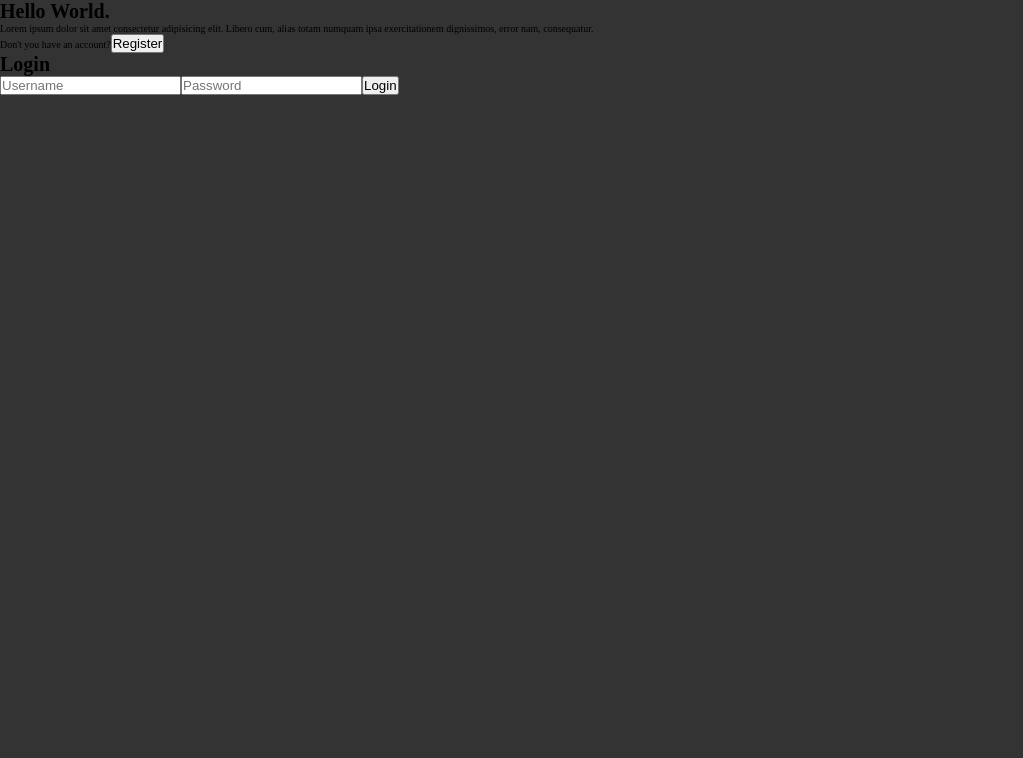
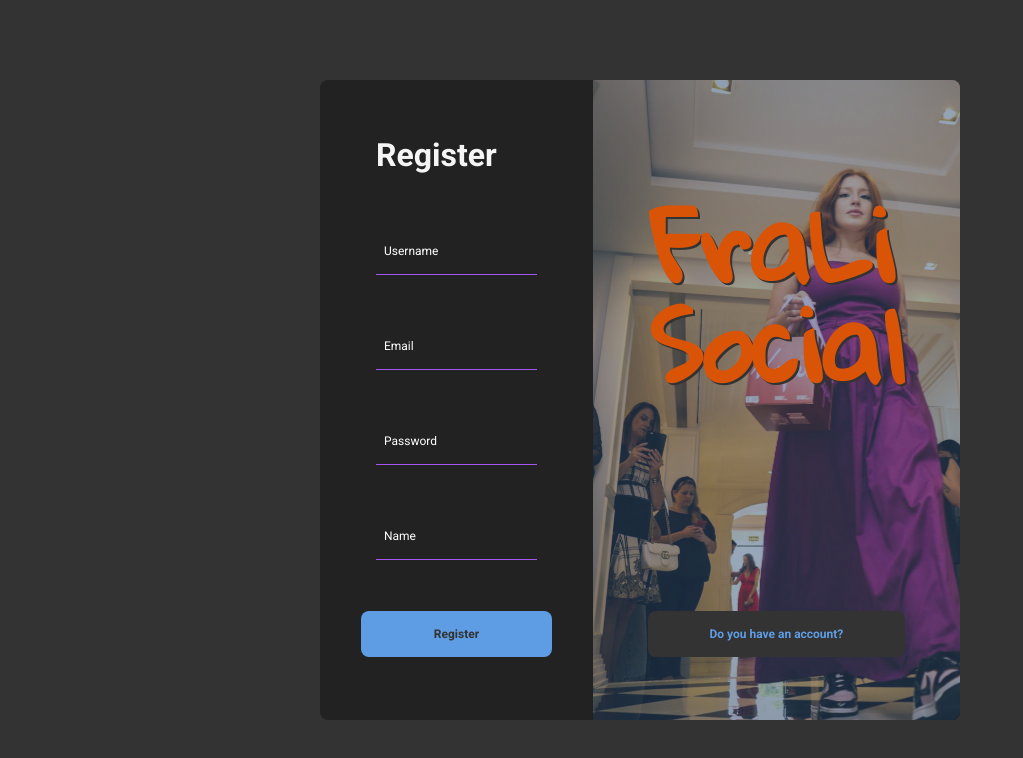
Before and after one commit to SirLucasLima/SocialMediaClient, a React (Vite) app: page /register in a window 1280 px wide. Shown: the top 758 px of the page, without its empty margins (0-1023 px from the left). Built offline with nearby package versions, Linux system fonts and the light colour scheme.

Commit message:
sigin, signup

```diff
--- a/index.html
+++ b/index.html
@@ -1,10 +1,16 @@
 <!DOCTYPE html>
 <html lang="en">
   <head>
+
+    <link rel="preconnect" href="https://fonts.googleapis.com">
+    <link rel="preconnect" href="https://fonts.gstatic.com" crossorigin>
+    <link href="https://fonts.googleapis.com/css2?family=Gloria+Hallelujah&family=Roboto:wght@400;500;700&display=swap" rel="stylesheet">
+
     <meta charset="UTF-8" />
     <link rel="icon" type="image/svg+xml" href="" />
     <meta name="viewport" content="width=device-width, initial-scale=1.0" />
     <title>FraLi Social</title>
+
   </head>
   <body>
     <div id="root"></div>
--- a/src/App.jsx
+++ b/src/App.jsx
@@ -1,4 +1,4 @@
-import Login from "./pages/login/Login"
+import SignUp from "./pages/SignUp/SignUp"
 
 import { darkTheme, lightTheme } from './styles/global'
 import { ThemeProvider } from 'styled-components'
@@ -6,7 +6,7 @@ import { ThemeProvider } from 'styled-components'
 export default function App() {
   return(
     <ThemeProvider theme={ darkTheme }>
-      <Login />
+      <SignUp />
     </ThemeProvider>
   )
 }
--- a/src/pages/login/stytles.jsx
+++ /dev/null
@@ -1,18 +0,0 @@
-import styled from "styled-components";
-
-export const Container = styled.div`
-  height: 100vh;
-  background-color: ${({theme}) => theme.bgSoft};
-  .card{
-    > .left{
-      h1 {
-
-      }
-
-    }
-
-    > .right{
-
-    }
-  }
-`
--- a/src/pages/register/stytles.jsx
+++ /dev/null
@@ -1,4 +0,0 @@
-import styled from "styled-components";
-
-export const Container = styled.div`
-`
--- a/src/pages/login/Login.jsx
+++ b/src/pages/signIn/SignIn.jsx
@@ -1,21 +1,15 @@
 import { Container } from "./stytles"
 
-export default function Login(){
+export default function SignIn(){
   return(
     <Container>
       <div className="card">
         <div className="left">
-          <h1>Hello World.</h1>
-          <p>
-            Lorem ipsum dolor sit amet consectetur adipisicing elit. Libero cum,
-            alias totam numquam ipsa exercitationem dignissimos, error nam,
-            consequatur.
-          </p>
-          <span>Don't you have an account?</span>
-          <button>Register</button>
+          <h1>FraLi Social</h1>
+          <button>Don't you have an account?</button>
         </div>
         <div className="right">
-          <h1>Login</h1>
+          <h1>Sign In</h1>
           <form>
             <input type="text" placeholder="Username" />
             <input type="password" placeholder="Password" />
--- /dev/null
+++ b/src/pages/signIn/stytles.jsx
@@ -0,0 +1,100 @@
+import styled from "styled-components";
+import login from "../../assets/login.jpg"
+
+export const Container = styled.div`
+  height: 100vh;
+  background-color: ${({theme}) => theme.bgSoft};
+  display: flex;
+  align-items: center;
+  justify-content: center;
+
+  button {
+    position: absolute;
+    min-width: 70%;
+    top: 83%;
+
+    padding: 1.6rem;
+    border-radius: 8px;
+    border: none;
+    font-weight: bold;
+    cursor: pointer;
+  }
+
+  .card{
+    width: 50%;
+    display: flex;
+    background-color: ${({theme}) => theme.bg};
+    border-radius: 8px;
+    height: 64rem;
+    overflow: hidden;
+
+    > .left{
+      flex: 1;
+      position: relative;
+
+      padding: 5.6rem;
+      display: flex;
+      flex-direction: column;
+      align-items: center;
+
+      background: linear-gradient(rgba(49, 81, 117, 0.498), rgba(49, 81, 117, 0.5)), url(${login}), center;
+      background-size: cover;
+
+      h1 {
+        font-size: 10rem;
+        line-height: 10rem;
+        margin-top: 5.6rem;
+
+        font-family: 'Gloria Hallelujah', cursive;
+        color: ${({theme}) => theme.logo};
+        text-shadow: 2px 2px ${({theme}) => theme.bgSoft};
+      }
+
+      button {
+        background-color: ${({theme}) => theme.bgSoft};
+        color: ${({theme}) => theme.blue};
+      }
+
+    }
+
+    > .right{
+      flex: 1;
+      position: relative;
+
+      padding: 5.6rem;
+      display: flex;
+      flex-direction: column;
+      gap: 5.4rem;
+
+      h1 {
+        font-size: 3.2rem;
+        color: ${({theme}) => theme.textColor};
+      }
+
+      form {
+        display: flex;
+        align-items: center;
+        flex-direction: column;
+        gap: 4.8rem;
+
+        input {
+          width: 100%;
+          border: none;
+          padding: 1.6rem .8rem;
+          background-color: transparent;
+          color: ${({theme}) => theme.textColor};
+          border-bottom: 1px solid ${({theme}) => theme.purple};
+
+          &::placeholder {
+            color: white;
+          }
+        }
+
+        button {
+          background-color: ${({theme}) => theme.blue};
+          color: ${({theme}) => theme.bgSoft};
+        }
+      }
+    }
+  }
+`
--- /dev/null
+++ b/src/pages/signUp/SignUp.jsx
@@ -0,0 +1,24 @@
+import { Container } from "./stytles"
+
+export default function SignUp(){
+  return(
+    <Container>
+      <div className="card">
+        <div className="left">
+          <h1>Register</h1>
+          <form>
+            <input type="text" placeholder="Username" />
+            <input type="email" placeholder="Email" />
+            <input type="password" placeholder="Password" />
+            <input type="text" placeholder="Name" />
+            <button>Register</button>
+          </form>
+        </div>
+        <div className="right">
+          <h1>FraLi Social</h1>
+          <button>Do you have an account?</button>
+        </div>
+      </div>
+    </Container>
+  )
+}
--- /dev/null
+++ b/src/pages/signUp/stytles.jsx
@@ -0,0 +1,101 @@
+import styled from "styled-components";
+import register from "../../assets/register.jpg"
+
+
+export const Container = styled.div`
+  height: 100vh;
+  background-color: ${({theme}) => theme.bgSoft};
+  display: flex;
+  align-items: center;
+  justify-content: center;
+
+  button {
+    position: absolute;
+    min-width: 70%;
+    top: 83%;
+
+    padding: 1.6rem;
+    border-radius: 8px;
+    border: none;
+    font-weight: bold;
+    cursor: pointer;
+  }
+
+  .card{
+    width: 50%;
+    display: flex;
+    background-color: ${({theme}) => theme.bg};
+    border-radius: 8px;
+    height: 64rem;
+    overflow: hidden;
+
+    > .left{
+      flex: 1;
+      position: relative;
+
+      padding: 5.6rem;
+      display: flex;
+      flex-direction: column;
+      gap: 5.4rem;
+
+      h1 {
+        font-size: 3.2rem;
+        color: ${({theme}) => theme.textColor};
+      }
+
+      form {
+        display: flex;
+        align-items: center;
+        flex-direction: column;
+        gap: 4.8rem;
+
+        input {
+          width: 100%;
+          border: none;
+          padding: 1.6rem .8rem;
+          background-color: transparent;
+          color: ${({theme}) => theme.textColor};
+          border-bottom: 1px solid ${({theme}) => theme.purple};
+
+          &::placeholder {
+            color: white;
+          }
+        }
+
+        button {
+          background-color: ${({theme}) => theme.blue};
+          color: ${({theme}) => theme.bgSoft};
+        }
+      }
+    }
+
+    > .right{
+      flex: 1;
+      position: relative;
+
+      padding: 5.6rem;
+      display: flex;
+      flex-direction: column;
+      align-items: center;
+
+      background: linear-gradient(rgba(49, 81, 117, 0.498), rgba(49, 81, 117, 0.5)), url(${register}), center;
+      background-size: cover;
+
+      h1 {
+        font-size: 10rem;
+        line-height: 10rem;
+        margin-top: 5.6rem;
+
+        font-family: 'Gloria Hallelujah', cursive;
+        color: ${({theme}) => theme.logo};
+        text-shadow: 2px 2px ${({theme}) => theme.bgSoft};
+      }
+
+      button {
+        background-color: ${({theme}) => theme.bgSoft};
+        color: ${({theme}) => theme.blue};
+      }
+    }
+  }
+
+`
--- a/src/styles/global.jsx
+++ b/src/styles/global.jsx
@@ -1,30 +1,41 @@
 import { createGlobalStyle } from "styled-components"
 
 export default createGlobalStyle`
+  //font-family: 'Gloria Hallelujah', cursive;
   *{
     margin: 0;
     padding: 0;
     box-sizing: border-box;
+    font-family: 'Roboto', sans-serif;
+    font-size: 1.2rem;
   }
 
   :root{
     font-size: 62.5%;
   }
 `
+
+
 export const darkTheme = {
+  orangeSoft: '#F28627',
+  purple: '#a456f1',
+  pink: '#F21B6A',
+  red: '#BF0404',
+  blue: '#5e9de4',
+
+  logo: '#D95407',
   textColor: 'whitesmoke',
+  textColorSoft: 'lightgray',
   bg: '#222',
-  logo: 'white',
   bgSoft: '#333',
-  textColorSoft: 'lightgray',
   border: '#444',
 }
 
 export const lightTheme = {
+  logo: 'darkblue',
   textColor: '#000',
+  textColorSoft: '#555',
   bg: 'white',
-  logo: 'darkblue',
   bgSoft: '#f6f3f3',
-  textColorSoft: '#555',
   border: 'lightgray',
 }
```
Also changed, not shown: src/pages/register/Register.jsx (deleted, +0 -9 lines).
